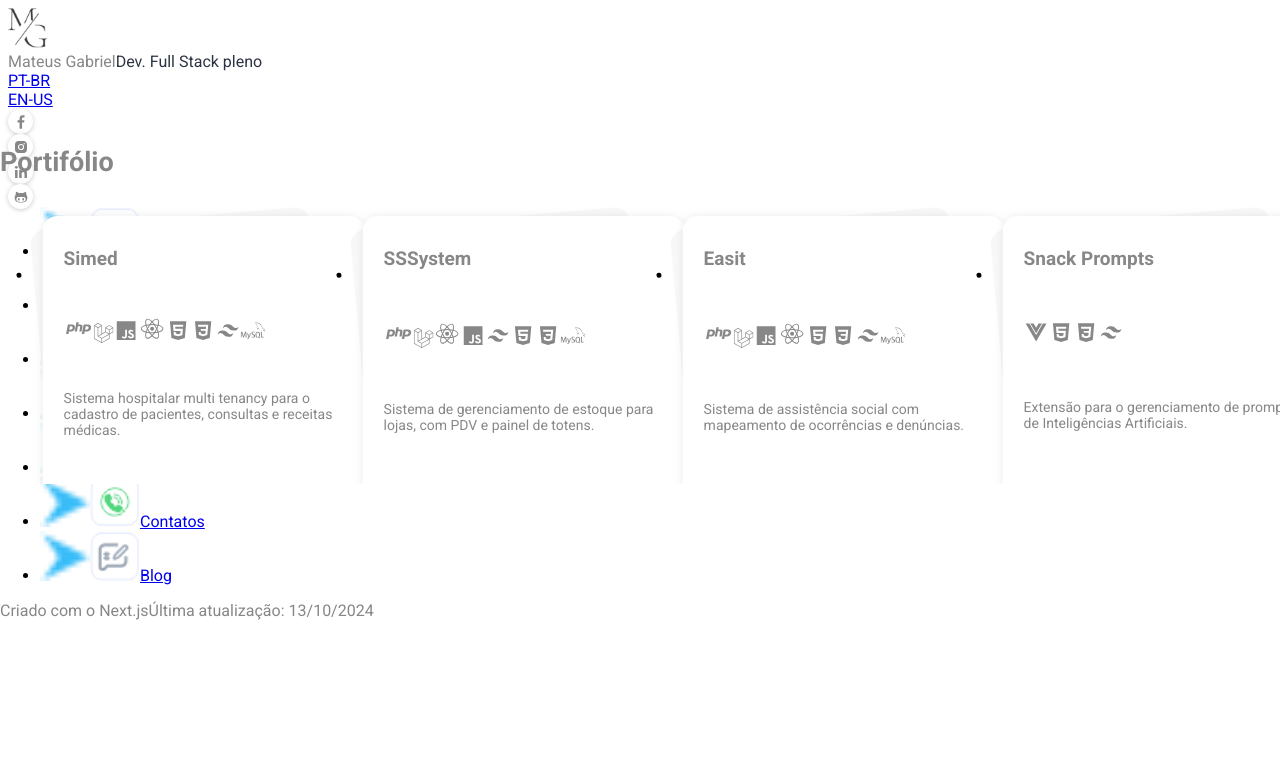
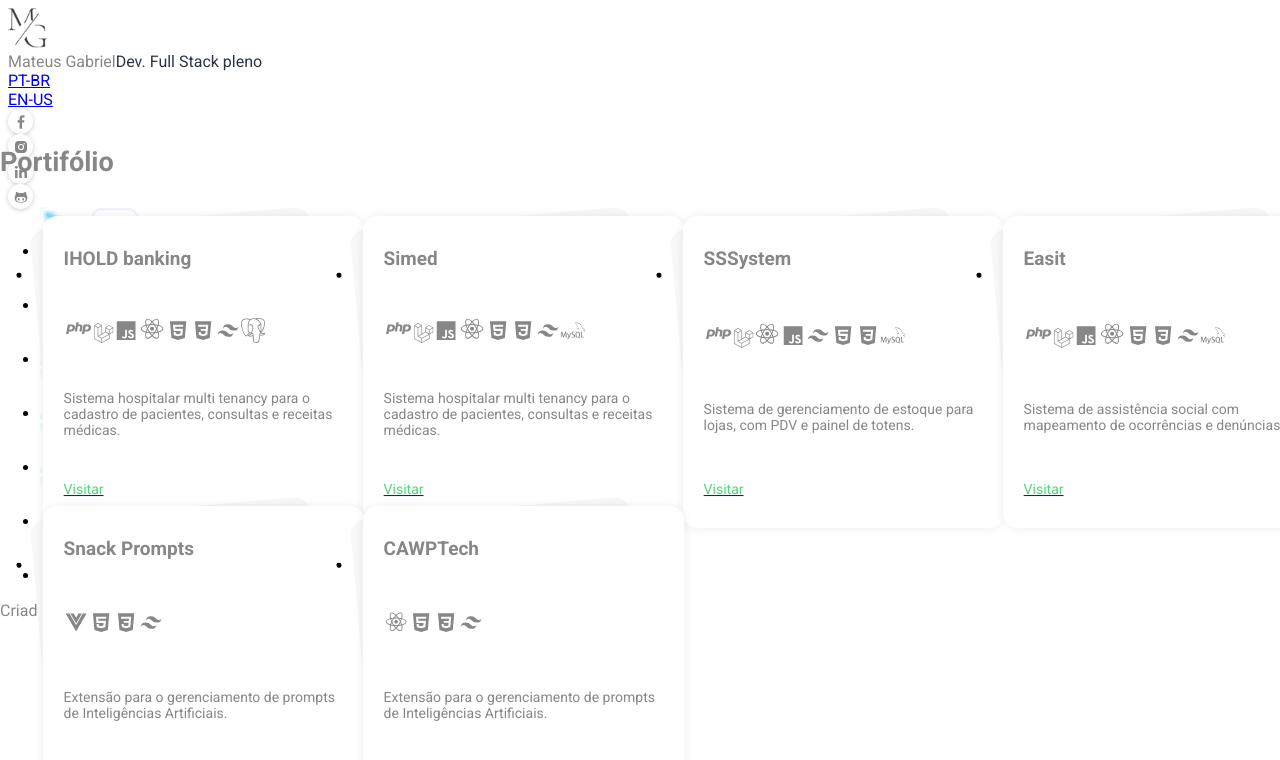
Before and after one commit to mateusgabriel042/portfolio, a Next.js app: page /blog/portfolio in a window 1280 px wide. Shown: the top 760 px of the page. Built offline with nearby package versions, Linux system fonts and the light colour scheme.

Commit message:
add links to portfolio

```diff
--- a/src/data/portfolio.tsx
+++ b/src/data/portfolio.tsx
@@ -4,6 +4,23 @@ import { useRouter } from 'next/router';
 
 export const returnDataPortfolio = (dict: any) => {
   return [
+    {
+      projectName: 'IHOLD banking',
+      dir: 'simed',
+      slides: ['simed_1.png', 'simed_2.png', 'simed_3.png', 'simed_4.png'],
+      iconsSkills: [
+        { icon: 'php', size: 30 },
+        { icon: 'laravel', size: 20 },
+        { icon: 'javascript', size: 25 },
+        { icon: 'react', size: 27 },
+        { icon: 'html5', size: 25 },
+        { icon: 'css3', size: 25 },
+        { icon: 'tailwindCss', size: 25 },
+        { icon: 'postgresql', size: 25 }
+      ],
+      description: dict.texts.description_simed,
+      link: 'https://iholdbank.digital/',
+    },
     {
       projectName: 'Simed',
       dir: 'simed',
@@ -18,7 +35,8 @@ export const returnDataPortfolio = (dict: any) => {
         { icon: 'tailwindCss', size: 25 },
         { icon: 'mysql', size: 25 }
       ],
-      description: dict.texts.description_simed
+      description: dict.texts.description_simed,
+      link: 'https://iete.com.br/',
     },
 
     {
@@ -35,7 +53,8 @@ export const returnDataPortfolio = (dict: any) => {
         { icon: 'css3', size: 25 },
         { icon: 'mysql', size: 25 }
       ],
-      description: dict.texts.description_sssystem
+      description: dict.texts.description_sssystem,
+      link: 'https://iete.com.br/',
     },
 
     {
@@ -52,7 +71,8 @@ export const returnDataPortfolio = (dict: any) => {
         { icon: 'tailwindCss', size: 25 },
         { icon: 'mysql', size: 25 }
       ],
-      description: dict.texts.description_easit
+      description: dict.texts.description_easit,
+      link: 'https://iete.com.br/',
     },
 
     {
@@ -65,7 +85,22 @@ export const returnDataPortfolio = (dict: any) => {
         { icon: 'css3', size: 25 },
         { icon: 'tailwindCss', size: 25 },
       ],
-      description: dict.texts.description_snack_prompts
+      description: dict.texts.description_snack_prompts,
+      link: 'https://snackprompt.com/',
+    },
+
+    {
+      projectName: 'CAWPTech',
+      dir: 'snack_prompts',
+      slides: ['snack_prompts_1.png'],
+      iconsSkills: [
+        { icon: 'react', size: 25 },
+        { icon: 'html5', size: 25 },
+        { icon: 'css3', size: 25 },
+        { icon: 'tailwindCss', size: 25 },
+      ],
+      description: dict.texts.description_snack_prompts,
+      link: 'https://cawptech.com/',
     }
   ]
 }
--- a/src/pages/[lang]/portfolio/index.tsx
+++ b/src/pages/[lang]/portfolio/index.tsx
@@ -65,7 +65,7 @@ export default function Home() {
               {item.description}
               </Heading>
 
-              <Link href="#">
+              <Link href={item.link} target='blank'>
                 <Heading size="text" className='text-green'>Visitar</Heading>
               </Link>
             </div>
```
